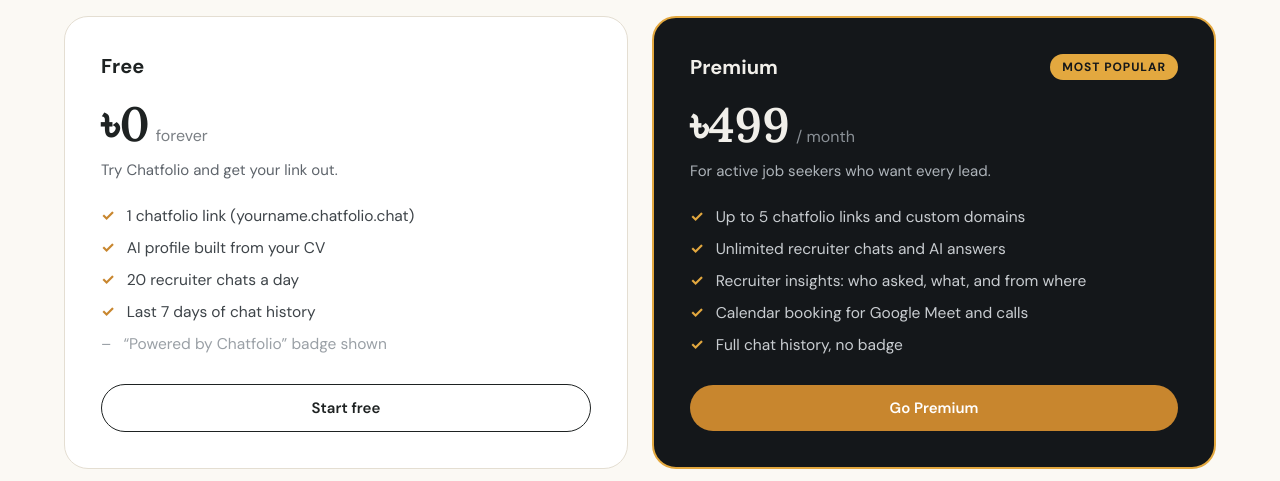
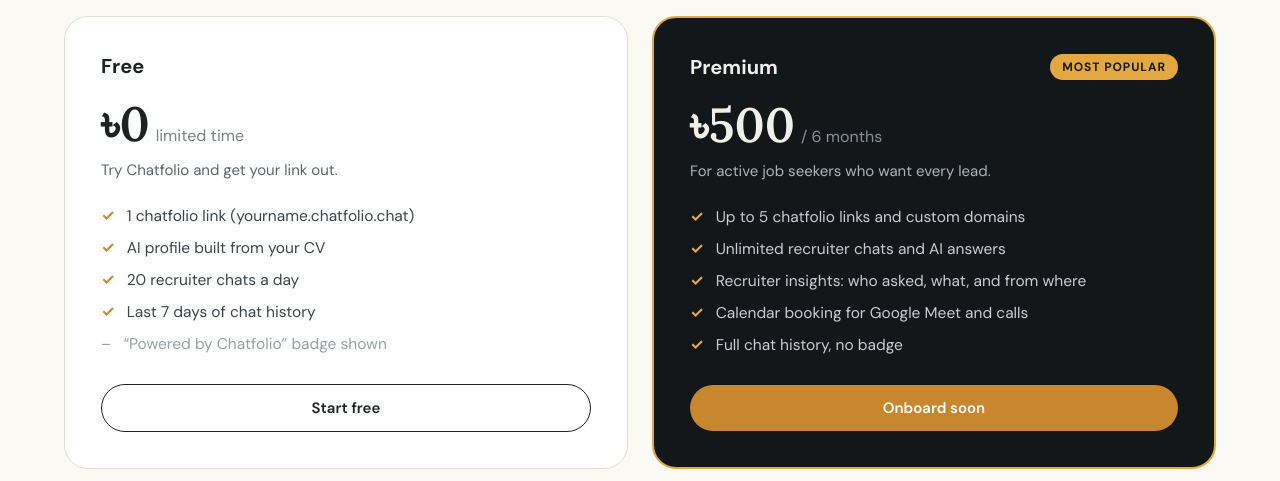
Before and after one commit to mzshovon/chatfolio-web, a Next.js app: page / in a window 1280 px wide. Shown: the part 2320-2801 px from the top of the page. Built offline with nearby package versions, Linux system fonts and the light colour scheme; no server answers.

Commit message:
Premium card updated with payment unavailability

```diff
--- a/components/Pricing.tsx
+++ b/components/Pricing.tsx
@@ -7,7 +7,7 @@
 type Currency = "BDT" | "USD";
 
 const PRICES: Record<Currency, { free: string; premium: string }> = {
-  BDT: { free: "৳0", premium: "৳499" },
+  BDT: { free: "৳0", premium: "৳500" },
   USD: { free: "$0", premium: "$5" },
 };
 
@@ -53,7 +53,7 @@
           <div className={styles.planName}>Free</div>
           <div className={styles.priceRow}>
             <span className={styles.price}>{prices.free}</span>
-            <span className={styles.period}>forever</span>
+            <span className={styles.period}>limited time</span>
           </div>
           <div className={styles.planDesc}>Try Chatfolio and get your link out.</div>
           <ul className={styles.features}>
@@ -72,7 +72,7 @@
           </div>
           <div className={styles.priceRow}>
             <span className={styles.price}>{prices.premium}</span>
-            <span className={styles.period}>/ month</span>
+            <span className={styles.period}>/ 6 months</span>
           </div>
           <div className={styles.planDesc}>For active job seekers who want every lead.</div>
           <ul className={styles.features}>
@@ -80,7 +80,8 @@
               <li key={f}><span className={styles.tick}>✓</span>{f}</li>
             ))}
           </ul>
-          <a href={PURCHASE_URL} className="btn btn-primary">Go Premium</a>
+          {/* <a href={PURCHASE_URL} className="btn btn-primary">Go Premium</a> */}
+          <a className="btn btn-primary">Onboard soon</a>
         </div>
       </div>
 
```
